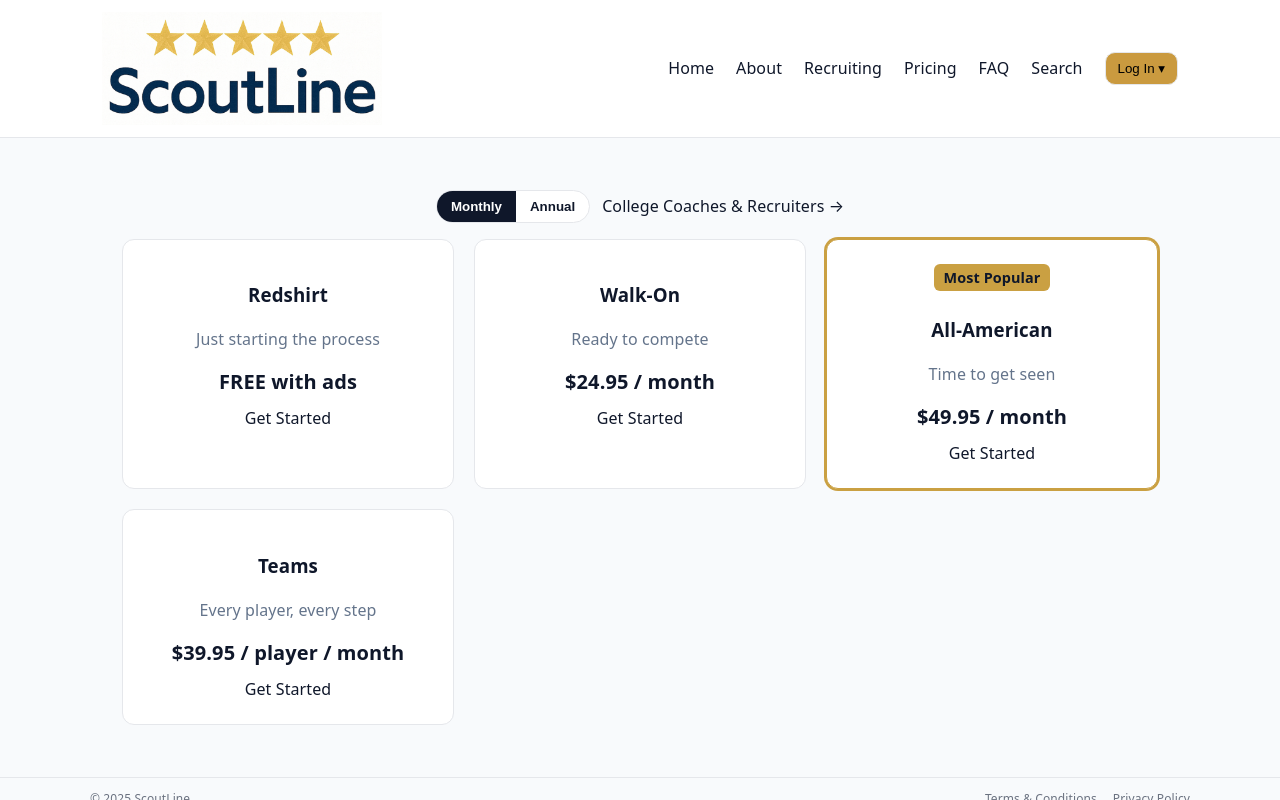
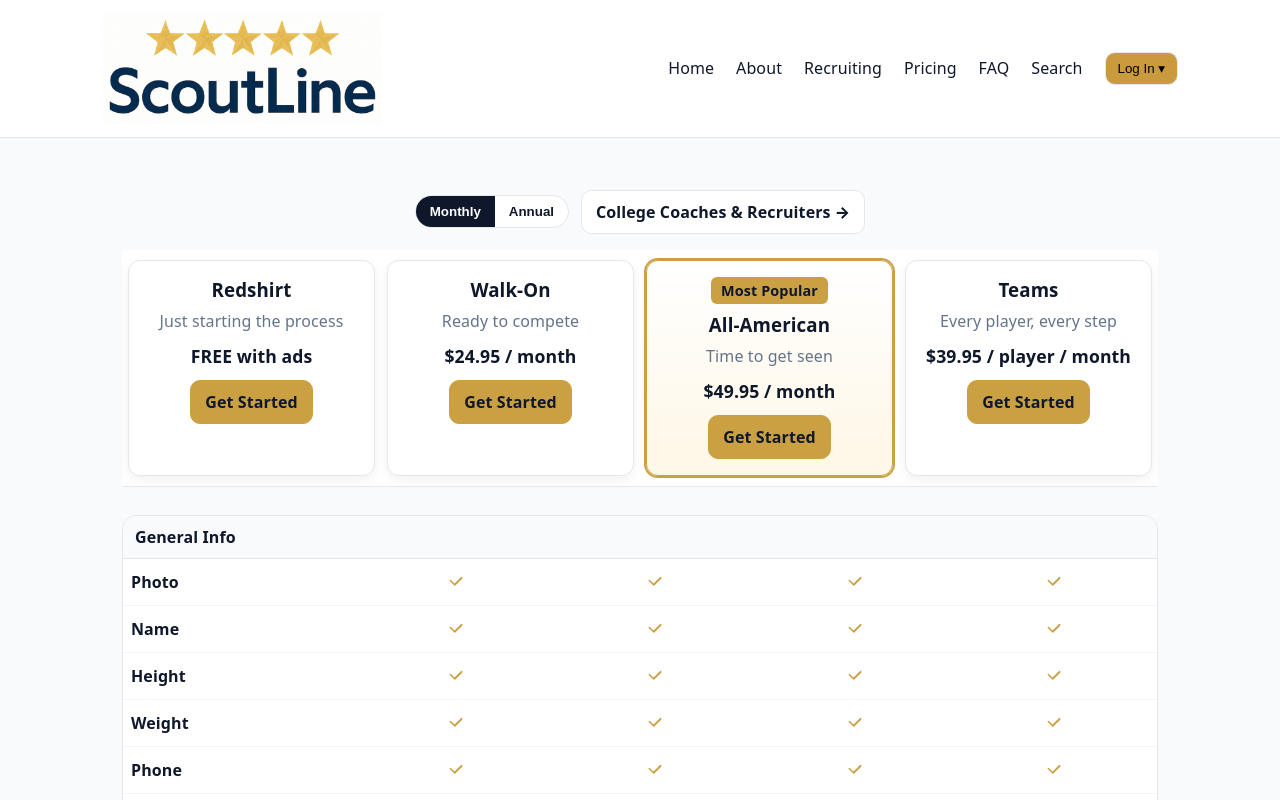
Before and after one commit to mattblittle-create/scoutline-beta, a Next.js app: page /pricing in a window 1280 px wide. Shown: the top 800 px of the page. Built offline with nearby package versions, Linux system fonts and the light colour scheme.

Commit message:
Update page.tsx

```diff
--- a/app/pricing/page.tsx
+++ b/app/pricing/page.tsx
@@ -15,7 +15,6 @@ type Plan = {
   priceAnnual?: string;
   priceAnnualNote?: string;
   highlight?: boolean;
-  noteBelowPrice?: string;
   mostPopular?: boolean;
 };
 
@@ -28,6 +27,9 @@ type FeatureRow = {
 };
 type FeatureSection = { title: string; rows: FeatureRow[] };
 
+// -------------------------------------------------------------
+// Plans
+// -------------------------------------------------------------
 const PLANS: Plan[] = [
   {
     key: "redshirt",
@@ -54,7 +56,7 @@ const PLANS: Plan[] = [
     priceAnnual: "$510 / year",
     priceAnnualNote: "15% off",
     highlight: true,
-    mostPopular: true, // NEW flag
+    mostPopular: true,
   },
   {
     key: "team",
@@ -65,7 +67,11 @@ const PLANS: Plan[] = [
   },
 ];
 
+// -------------------------------------------------------------
+// Feature Matrix (4 plans only)
+// -------------------------------------------------------------
 const SECTIONS: FeatureSection[] = [
+  // (Removed the "Build Your Player Profile" section per your request)
   {
     title: "General Info",
     rows: [
@@ -80,9 +86,73 @@ const SECTIONS: FeatureSection[] = [
       { label: "Commitment Status", key: "commitstatus", availability: { redshirt: true, walkon: true, allamerican: true, team: true } },
     ],
   },
-  // ...rest unchanged
+  {
+    title: "Academics",
+    rows: [
+      { label: "School", key: "school", availability: { redshirt: true, walkon: true, allamerican: true, team: true } },
+      { label: "Graduation Year", key: "gradyear", availability: { redshirt: true, walkon: true, allamerican: true, team: true } },
+      { label: "GPA", key: "gpa", availability: { redshirt: true, walkon: true, allamerican: true, team: true } },
+      { label: "SAT/ACT Scores", key: "tests", availability: { redshirt: true, walkon: true, allamerican: true, team: true } },
+      {
+        label: "Upload Documents (report cards, transcripts, etc.)",
+        key: "docs",
+        availability: { redshirt: false, walkon: true, allamerican: true, team: true },
+      },
+    ],
+  },
+  {
+    title: "Athletics",
+    rows: [
+      { label: "Bats/Throws", key: "batsthrows", availability: { redshirt: true, walkon: true, allamerican: true, team: true } },
+      { label: "Position(s)", key: "positions", availability: { redshirt: true, walkon: true, allamerican: true, team: true } },
+      { label: "Team(s)", key: "teams", availability: { redshirt: true, walkon: true, allamerican: true, team: true } },
+      { label: "Team Schedule(s)", key: "teamschedules", availability: { redshirt: false, walkon: true, allamerican: true, team: true } },
+      { label: "Manual Stat Data Input", key: "manualstats", availability: { redshirt: true, walkon: true, allamerican: true, team: true } },
+      {
+        label: "Auto Data Sync with GameChanger, DiamondKast, and more",
+        key: "autostats",
+        availability: { redshirt: false, walkon: false, allamerican: true, team: true },
+      },
+      { label: "Manual Metric Data Input", key: "manualmetrics", availability: { redshirt: true, walkon: true, allamerican: true, team: true } },
+      {
+        label: "Auto Metric Data Sync with Rapsodo, TrackMan, and more",
+        key: "autometrics",
+        availability: { redshirt: false, walkon: false, allamerican: true, team: true },
+      },
+      { label: "Growth Tracking", key: "growth", availability: { redshirt: false, walkon: false, allamerican: true, team: true } },
+      { label: "Ranking Amongst Peers", key: "ranking", availability: { redshirt: false, walkon: false, allamerican: true, team: true } },
+      { label: "Coach References", key: "coachrefs", availability: { redshirt: false, walkon: true, allamerican: true, team: true } },
+      { label: "Athletic Bio", key: "athleticbio", availability: { redshirt: true, walkon: true, allamerican: true, team: true } },
+      { label: "Profile Feedback and Optimization", key: "feedback", availability: { redshirt: false, walkon: false, allamerican: true, team: true } },
+      { label: "Team-Wide Analytics Dashboard", key: "teamdash", availability: { redshirt: false, walkon: false, allamerican: false, team: true } },
+      { label: "Roster Management", key: "roster", availability: { redshirt: false, walkon: false, allamerican: false, team: true } },
+      { label: "Bulk Upload Tools", key: "bulk", availability: { redshirt: false, walkon: false, allamerican: false, team: true } },
+      {
+        label: 'White Label Dashboards with Team Logo "Powered by ScoutLine"',
+        key: "whitelabel",
+        availability: { redshirt: false, walkon: false, allamerican: false, team: true },
+      },
+    ],
+  },
+  {
+    title: "Videos • Social Media • Communication",
+    rows: [
+      { label: "Video Uploads", key: "videos", availability: { redshirt: "None", walkon: "Up to 3", allamerican: "Unlimited", team: "Unlimited" } },
+      { label: "Social Media Connect", key: "social", availability: { redshirt: false, walkon: true, allamerican: true, team: true } },
+      { label: "Email with College Coaches and Recruiters", key: "emailcc", availability: { redshirt: false, walkon: true, allamerican: true, team: true } },
+      { label: "Direct Message with College Coaches and Recruiters", key: "dmcc", availability: { redshirt: false, walkon: false, allamerican: true, team: true } },
+      {
+        label: "Response Assistant — one-click personalized messages and replies with profile link and videos",
+        key: "respassist",
+        availability: { redshirt: false, walkon: false, allamerican: true, team: true },
+      },
+    ],
+  },
 ];
 
+// -------------------------------------------------------------
+// Small helpers
+// -------------------------------------------------------------
 const CheckIcon = () => (
   <svg aria-hidden focusable="false" width="18" height="18" viewBox="0 0 24 24">
     <path
@@ -98,9 +168,13 @@ function cellContent(val: FeatureCell | undefined) {
   return <span style={{ fontWeight: 700 }}>{val}</span>;
 }
 
+// -------------------------------------------------------------
+// Component
+// -------------------------------------------------------------
 export default function PricingPage() {
   const [billing, setBilling] = useState<Billing>("monthly");
 
+  // sticky shadow when scrolled
   const headerRef = useRef<HTMLDivElement | null>(null);
   const [stuck, setStuck] = useState(false);
   useEffect(() => {
@@ -118,9 +192,9 @@ export default function PricingPage() {
 
   return (
     <main style={{ color: "#0f172a" }}>
-      {/* BILLING TOGGLE + TABLE */}
+      {/* TOGGLE + STICKY PLAN CARDS */}
       <section style={{ maxWidth: 1200, margin: "0 auto", padding: "28px 16px" }}>
-        {/* Toggle */}
+        {/* Toggle row */}
         <div style={{ display: "flex", justifyContent: "center", gap: 12, alignItems: "center", marginBottom: 16, flexWrap: "wrap" }}>
           <div
             role="group"
@@ -165,55 +239,165 @@ export default function PricingPage() {
             </button>
           </div>
 
-          <Link href="#coaches" className="sl-link-btn" style={{ whiteSpace: "nowrap" }}>
+          {/* Quick link for coaches/recruiters (kept up top as requested) */}
+          <Link href="/get-started?plan=coach" className="sl-link-btn" style={{ whiteSpace: "nowrap" }}>
             College Coaches & Recruiters →
           </Link>
         </div>
 
-        {/* Plan Grid */}
+        {/* Sticky plan cards container */}
+        <div
+          ref={headerRef}
+          style={{
+            position: "sticky",
+            top: 0,
+            zIndex: 30,
+            background: "#fff",
+            borderBottom: "1px solid #e5e7eb",
+            boxShadow: stuck ? "0 4px 16px rgba(15,23,42,0.08)" : "none",
+            padding: "10px 6px",
+          }}
+        >
           <div className="plan-grid">
             {planOrder.map((key) => {
               const plan = planMap[key];
               return (
                 <div key={plan.key} className={`plan-card ${plan.highlight ? "highlight" : ""}`}>
                   {plan.mostPopular && <div className="most-popular">Most Popular</div>}
-                <h3>{plan.name}</h3>
-                <p>{plan.tagline}</p>
+                  <h3 style={{ margin: 0 }}>{plan.name}</h3>
+                  <p style={{ margin: "6px 0 0", color: "#64748b" }}>{plan.tagline}</p>
                   <div className="price">
                     {billing === "monthly" ? plan.priceMonthly : plan.priceAnnual || plan.priceMonthly}
                     {billing === "annual" && plan.priceAnnualNote && (
                       <span className="annual-note">{plan.priceAnnualNote}</span>
                     )}
                   </div>
-                {plan.noteBelowPrice && <p className="note">{plan.noteBelowPrice}</p>}
                   <Link href={plan.ctaHref} className="sl-link-btn gold">Get Started</Link>
                 </div>
               );
             })}
           </div>
+        </div>
       </section>
 
+      {/* FEATURE TABLE */}
+      <section style={{ maxWidth: 1200, margin: "0 auto", padding: "0 16px 28px" }}>
+        <div
+          style={{
+            overflowX: "auto",
+            border: "1px solid #e5e7eb",
+            borderRadius: 14,
+          }}
+        >
+          {SECTIONS.map((sec, si) => (
+            <section key={sec.title}>
+              {/* Section header */}
+              <div
+                style={{
+                  background: "#f8fafc",
+                  padding: "10px 12px",
+                  borderTop: si === 0 ? "none" : "1px solid #e5e7eb",
+                  borderBottom: "1px solid #e5e7eb",
+                  fontWeight: 800,
+                }}
+              >
+                {sec.title}
+              </div>
+
+              {/* Rows */}
+              {sec.rows.map((row, ri) => (
+                <div
+                  key={row.key}
+                  style={{
+                    display: "grid",
+                    gridTemplateColumns: "minmax(220px, 1fr) repeat(4, minmax(180px, 1fr))",
+                    alignItems: "center",
+                    gap: 10,
+                    padding: "12px 8px",
+                    borderBottom: "1px solid #f1f5f9",
+                    background: ri % 2 === 1 ? "#fff" : "#ffffff",
+                  }}
+                >
+                  {/* Feature name (sticky on horizontal scroll) */}
+                  <div
+                    style={{
+                      position: "sticky",
+                      left: 0,
+                      zIndex: 2,
+                      background: "#fff",
+                      paddingRight: 8,
+                      fontWeight: 700,
+                    }}
+                    title={row.info || row.label}
+                  >
+                    {row.label}
+                  </div>
+
+                  {/* Plan cells */}
+                  {planOrder.map((key) => (
+                    <div key={key} style={{ display: "flex", justifyContent: "center" }}>
+                      {cellContent(row.availability[key])}
+                    </div>
+                  ))}
+                </div>
+              ))}
+            </section>
+          ))}
+        </div>
+      </section>
+
+      {/* Local styles */}
       <style>{`
+        .sl-link-btn {
+          display: inline-block;
+          padding: 10px 14px;
+          border-radius: 10px;
+          background: rgba(255,255,255,0.96);
+          color: #0f172a;
+          text-decoration: none;
+          border: 1px solid #e5e7eb;
+          font-weight: 800;
+          transition: transform .2s ease, box-shadow .2s ease, background-color .2s ease, text-decoration-color .2s ease, border-color .2s ease;
+        }
+        .sl-link-btn:hover {
+          transform: translateY(-2px);
+          box-shadow: 0 6px 16px rgba(0,0,0,0.18);
+          background: #f3f4f6;
+          text-decoration: underline;
+          text-underline-offset: 3px;
+        }
+        .sl-link-btn.gold {
+          background: #caa042;
+          color: #0f172a;
+          border-color: #caa042;
+        }
+        .sl-link-btn.gold:hover {
+          background: #d7b25e;
+          border-color: #d7b25e;
+        }
+
         .plan-grid {
           display: grid;
-          grid-template-columns: repeat(auto-fit, minmax(260px, 1fr));
-          gap: 20px;
+          grid-template-columns: repeat(auto-fit, minmax(240px, 1fr));
+          gap: 12px;
         }
         .plan-card {
           border: 1px solid #e5e7eb;
           border-radius: 12px;
-          padding: 24px;
+          padding: 16px;
           text-align: center;
           background: #fff;
           transition: transform .2s ease, box-shadow .2s ease;
+          box-shadow: 0 4px 12px rgba(15,23,42,0.06);
         }
         .plan-card:hover {
           transform: translateY(-6px);
-          box-shadow: 0 8px 20px rgba(0,0,0,0.15);
+          box-shadow: 0 10px 24px rgba(15,23,42,0.12);
         }
         .plan-card.highlight {
           border-color: #caa042;
           box-shadow: 0 0 0 2px #caa042;
+          background: linear-gradient(0deg, #fff7e6, #fff);
         }
         .most-popular {
           background: #caa042;
@@ -226,14 +410,15 @@ export default function PricingPage() {
           font-size: 0.9rem;
         }
         .price {
-          font-size: 1.25rem;
+          font-size: 1.1rem;
           font-weight: 800;
-          margin: 12px 0;
+          margin: 10px 0 12px;
         }
         .annual-note {
           display: block;
           font-size: 0.8rem;
           color: #6b7280;
+          margin-top: 2px;
         }
       `}</style>
     </main>
```
Lines whose indentation alone changed are shown as unchanged.
